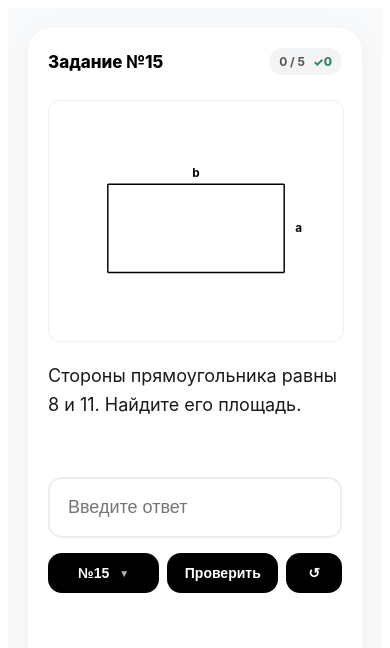
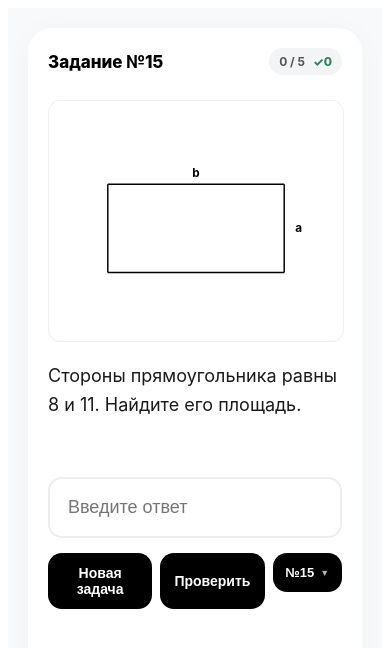
Before and after one commit to egorkostenev-gif/examflow-trainer, a plain HTML site: page index.html in a window 390 px wide. Drawn offline with Linux system fonts and the light colour scheme.

Commit message:
Update index.html

```diff
--- a/index.html
+++ b/index.html
@@ -59,7 +59,6 @@
 
         @keyframes spin { 0% { transform: rotate(0deg); } 100% { transform: rotate(360deg); } }
 
-        /* === ШАПКА === */
         .header {
             display: flex;
             justify-content: space-between;
@@ -92,7 +91,6 @@
             font-weight: 800;
         }
 
-        /* === КАРТИНКА === */
         .image-zone {
             width: 100%;
             height: 240px;
@@ -114,7 +112,6 @@
             min-height: 90px;
         }
 
-        /* === ВВОД === */
         input {
             width: 100%;
             padding: 18px;
@@ -129,10 +126,9 @@
         input:focus { border-color: #000; }
         input:disabled { background: #f9f9f9; cursor: not-allowed; }
 
-        /* === КНОПКИ === */
         .btn-row {
             display: grid;
-            grid-template-columns: 2fr 2fr 0.7fr;
+            grid-template-columns: 2fr 2fr 1fr;
             gap: 12px;
         }
         button {
@@ -153,7 +149,6 @@
         }
         button:active { transform: scale(0.98); }
 
-        /* === СЕЛЕКТОР ЗАДАЧИ (левая кнопка) === */
         .selector-wrapper {
             position: relative;
         }
@@ -163,12 +158,12 @@
             display: flex;
             align-items: center;
             justify-content: center;
-            gap: 10px;
-            position: relative;
+            gap: 6px;
+            padding: 16px 8px;
         }
 
         .task-select-btn .arrow {
-            font-size: 10px;
+            font-size: 9px;
             opacity: 0.7;
             transition: transform 0.3s cubic-bezier(0.34, 1.56, 0.64, 1);
             display: inline-block;
@@ -179,11 +174,10 @@
             opacity: 1;
         }
 
-        /* === ВЫПАДАЮЩЕЕ МЕНЮ === */
         .task-dropdown {
             position: absolute;
             bottom: calc(100% + 10px);
-            left: 0;
+            right: 0;
             min-width: 280px;
             background: #fff;
             border: 1px solid #eee;
@@ -239,13 +233,8 @@
             to { opacity: 1; transform: translateY(0); }
         }
 
-        .dropdown-item:hover {
-            background: #f5f5f7;
-        }
-
-        .dropdown-item:active {
-            transform: scale(0.98);
-        }
+        .dropdown-item:hover { background: #f5f5f7; }
+        .dropdown-item:active { transform: scale(0.98); }
 
         .dropdown-item.is-active {
             background: linear-gradient(135deg, #000 0%, #2a2a2a 100%);
@@ -288,7 +277,6 @@
             font-size: 14px;
         }
 
-        /* === РЕЗУЛЬТАТ === */
         .result-box {
             margin-top: 20px;
             padding: 20px;
@@ -312,16 +300,12 @@
             padding-top: 10px;
         }
 
-        /* === ЭКРАН ЛИМИТА === */
         .limit-screen {
             text-align: center;
             padding: 20px;
             max-width: 360px;
         }
-        .limit-screen .icon {
-            font-size: 56px;
-            margin-bottom: 20px;
-        }
+        .limit-screen .icon { font-size: 56px; margin-bottom: 20px; }
         .limit-screen .title {
             font-weight: 800;
             font-size: 22px;
@@ -345,14 +329,13 @@
             font-size: 15px;
             transition: transform 0.2s;
         }
-        .limit-screen .cta:active {
-            transform: scale(0.97);
-        }
+        .limit-screen .cta:active { transform: scale(0.97); }
 
         @media (max-width: 480px) {
             .app-container { padding: 20px; }
-            .btn-row { grid-template-columns: 1fr 1fr 0.5fr; gap: 8px; }
+            .btn-row { grid-template-columns: 1.5fr 1.5fr 1fr; gap: 8px; }
             button { padding: 12px; font-size: 14px; }
+            .task-select-btn { font-size: 13px; padding: 12px 4px; }
             .task-dropdown { min-width: 240px; }
             .header { font-size: 17px; }
             .progress-badge { font-size: 12px; padding: 6px 10px; }
@@ -380,7 +363,10 @@
         <div id="task-text" class="task-text"></div>
         <input type="text" id="ans-input" placeholder="Введите ответ" autocomplete="off">
 
+        <!-- ЛЕВАЯ: Новая задача | ЦЕНТР: Проверить | ПРАВАЯ: селектор -->
         <div class="btn-row">
+            <button id="btn-gen" onclick="generateTask()">Новая задача</button>
+            <button id="btn-check" onclick="checkAnswer()">Проверить</button>
             <div class="selector-wrapper">
                 <button class="task-select-btn" id="btn-selector" onclick="toggleDropdown(event)">
                     <span id="btn-task-num">№15</span>
@@ -388,8 +374,6 @@
                 </button>
                 <div id="task-dropdown" class="task-dropdown"></div>
             </div>
-            <button id="btn-check" onclick="checkAnswer()">Проверить</button>
-            <button onclick="generateTask()" title="Новая задача">↺</button>
         </div>
 
         <div id="result" class="result-box"></div>
@@ -397,68 +381,51 @@
 </div>
 
 <script>
-// ============================================
+// =========================================
 // КОНФИГ
-// ============================================
-const DAILY_LIMIT = 5;  // лимит задач в день (бесплатная версия)
-
-// Какие задачи доступны (соответствуют файлам tasks/zadacha-N.js)
+// =========================================
+const DAILY_LIMIT = 5;
 const AVAILABLE_TASKS = [15];
-
-// Названия тем для красивого отображения
 const TASK_LABELS = {
     15: 'Геометрия',
     // 16: 'Углы окружности',
-    // 17: 'Площади',
 };
-
-// Ссылка для CTA на экране лимита (вставь свой TG-канал)
 const TG_LINK = 'https://t.me/'; // ← поменяй на свой канал
 
 
-// ============================================
+// =========================================
 // СОСТОЯНИЕ
-// ============================================
+// =========================================
 let score = 0;
 let current = null;
 let currentTaskNumber = null;
 
 
-// ============================================
+// =========================================
 // ЛИМИТ ЗАДАЧ В ДЕНЬ
-// ============================================
-
+// =========================================
 function getTodayKey() {
     const d = new Date();
     return `examflow_attempts_${d.getFullYear()}_${d.getMonth()}_${d.getDate()}`;
 }
-
 function getAttemptsToday() {
     return parseInt(localStorage.getItem(getTodayKey()) || '0');
 }
-
 function incrementAttempts() {
     const key = getTodayKey();
     localStorage.setItem(key, getAttemptsToday() + 1);
     updateProgressDisplay();
 }
-
 function isLimitReached() {
     return getAttemptsToday() >= DAILY_LIMIT;
 }
-
 function updateProgressDisplay() {
     const attempts = getAttemptsToday();
     document.getElementById('progress-text').textContent = `${attempts} / ${DAILY_LIMIT}`;
-
     const badge = document.getElementById('progress-badge');
-    if (attempts >= DAILY_LIMIT) {
-        badge.classList.add('limit-warning');
-    } else {
-        badge.classList.remove('limit-warning');
-    }
+    if (attempts >= DAILY_LIMIT) badge.classList.add('limit-warning');
+    else badge.classList.remove('limit-warning');
 }
-
 function showLimitScreen() {
     const loader = document.getElementById('loader');
     loader.innerHTML = `
@@ -474,17 +441,15 @@ function showLimitScreen() {
     `;
     loader.style.display = 'flex';
     loader.style.opacity = '1';
-
-    // Блокируем кнопки
     document.getElementById('btn-check').disabled = true;
+    document.getElementById('btn-gen').disabled = true;
     document.getElementById('ans-input').disabled = true;
 }
 
 
-// ============================================
+// =========================================
 // СЕЛЕКТОР ЗАДАЧ
-// ============================================
-
+// =========================================
 function initDropdown() {
     const dropdown = document.getElementById('task-dropdown');
     dropdown.innerHTML = '';
@@ -528,16 +493,13 @@ function toggleDropdown(event) {
     if (event) event.stopPropagation();
     const dropdown = document.getElementById('task-dropdown');
     const btn = document.getElementById('btn-selector');
-
     const isOpening = !dropdown.classList.contains('is-open');
     dropdown.classList.toggle('is-open');
     btn.classList.toggle('is-open');
-
     if (isOpening) {
-        // перезапускаем анимацию появления пунктов
         document.querySelectorAll('.dropdown-item').forEach((item, idx) => {
             item.style.animation = 'none';
-            void item.offsetWidth; // force reflow
+            void item.offsetWidth;
             item.style.animation = '';
             item.style.animationDelay = `${idx * 0.04}s`;
         });
@@ -567,25 +529,19 @@ function selectTask(num) {
     loadTaskNumber(num);
 }
 
-// Закрытие при клике вне меню
 document.addEventListener('click', (e) => {
-    if (!e.target.closest('.selector-wrapper')) {
-        closeDropdown();
-    }
+    if (!e.target.closest('.selector-wrapper')) closeDropdown();
 });
 
 
-// ============================================
+// =========================================
 // ЗАГРУЗКА ФАЙЛОВ ЗАДАЧ
-// ============================================
-
+// =========================================
 function loadTaskNumber(num) {
     currentTaskNumber = parseInt(num);
     window.TASKS = [];
-
     const oldScript = document.getElementById('current-task-script');
     if (oldScript) oldScript.remove();
-
     const script = document.createElement('script');
     script.id = 'current-task-script';
     script.src = `tasks/zadacha-${num}.js`;
@@ -594,22 +550,18 @@ function loadTaskNumber(num) {
         document.getElementById('score').innerText = score;
         generateTask();
     };
-    script.onerror = () => {
-        alert(`Файл tasks/zadacha-${num}.js не найден`);
-    };
+    script.onerror = () => alert(`Файл tasks/zadacha-${num}.js не найден`);
     document.head.appendChild(script);
 }
 
 
-// ============================================
+// =========================================
 // ОТРИСОВКА SVG
-// ============================================
-
+// =========================================
 function draw(drawFn) {
     const svg = document.getElementById('svg-canvas');
     svg.innerHTML = '';
     const ns = "http://www.w3.org/2000/svg";
-
     const L = (x1,y1,x2,y2, dash=false) => {
         const l = document.createElementNS(ns, "line");
         l.setAttribute("x1", x1); l.setAttribute("y1", y1);
@@ -618,7 +570,6 @@ function draw(drawFn) {
         if(dash) l.setAttribute("stroke-dasharray", "4");
         svg.appendChild(l);
     };
-
     const T = (x,y,txt) => {
         const t = document.createElementNS(ns, "text");
         t.setAttribute("x", x); t.setAttribute("y", y);
@@ -627,17 +578,14 @@ function draw(drawFn) {
         t.textContent = txt;
         svg.appendChild(t);
     };
-
     drawFn(svg, L, T);
 }
 
 
-// ============================================
+// =========================================
 // ГЕНЕРАЦИЯ ЗАДАЧИ
-// ============================================
-
+// =========================================
 async function generateTask() {
-    // Проверяем лимит
     if (isLimitReached()) {
         showLimitScreen();
         return;
@@ -648,7 +596,6 @@ async function generateTask() {
     const input = document.getElementById('ans-input');
     const res = document.getElementById('result');
 
-    // Возвращаем нормальный лоадер (на случай если был показан экран лимита)
     loader.innerHTML = `
         <div class="spinner"></div>
         <div style="font-weight: 600; color: #888;">Загрузка задачи...</div>
@@ -671,15 +618,13 @@ async function generateTask() {
 
     loader.style.opacity = '0';
     setTimeout(() => { loader.style.display = 'none'; }, 300);
-
     btnCheck.disabled = false;
 }
 
 
-// ============================================
+// =========================================
 // ПРОВЕРКА ОТВЕТА
-// ============================================
-
+// =========================================
 function checkAnswer() {
     const input = document.getElementById('ans-input');
     const btnCheck = document.getElementById('btn-check');
@@ -691,8 +636,6 @@ function checkAnswer() {
     res.style.display = 'block';
     btnCheck.disabled = true;
     input.disabled = true;
-
-    // Засчитываем попытку (вне зависимости от правильности)
     incrementAttempts();
 
     if(parseFloat(val) === current.ans) {
@@ -707,16 +650,14 @@ function checkAnswer() {
 }
 
 
-// ============================================
+// =========================================
 // СТАРТ
-// ============================================
+// =========================================
 window.onload = () => {
     initDropdown();
     updateProgressDisplay();
-
     const urlParams = new URLSearchParams(window.location.search);
     const startTask = urlParams.get('task') || AVAILABLE_TASKS[0];
-
     document.getElementById('btn-task-num').textContent = `№${startTask}`;
     document.getElementById('task-num-display').textContent = `№${startTask}`;
     loadTaskNumber(startTask);
```
